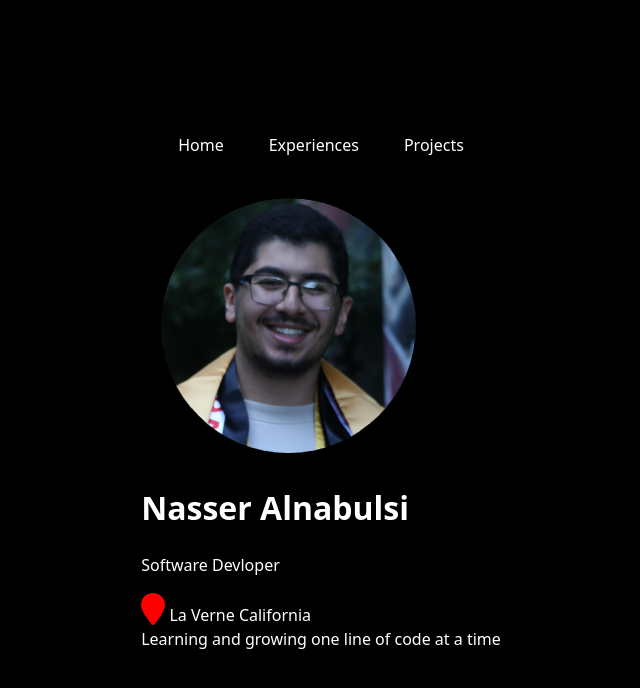
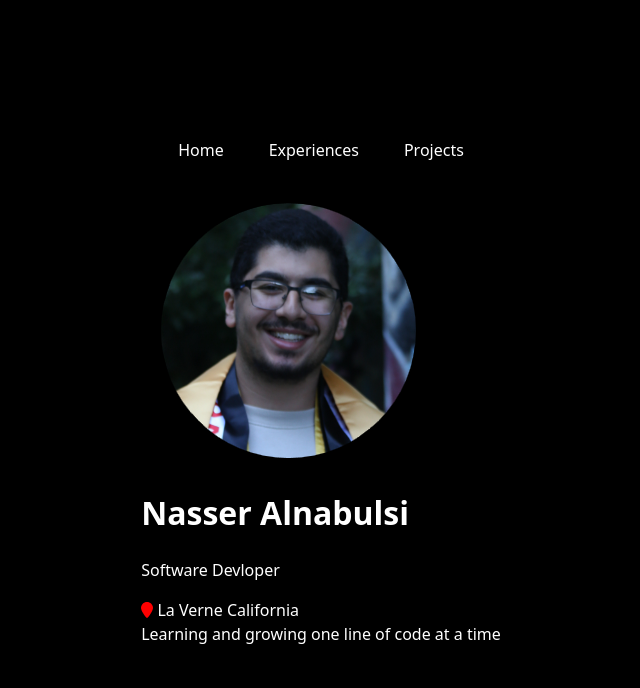
Before and after one commit to NasserA12433/naweb, a React (Vite) app: page / in a window 1280 px wide. Shown: the top 688 px of the page, without its empty margins (319-959 px from the left). Built offline with nearby package versions, Linux system fonts and the light colour scheme.

Commit message:
Changed the pin size

```diff
--- a/src/home.tsx
+++ b/src/home.tsx
@@ -13,8 +13,8 @@ function Home() {
         Nasser Alnabulsi
       </h1>
       <p>
-        <Typewriter text="Software Devloper " speed={100}/>
-        <FontAwesomeIcon icon={faLocationPin} size="2x" color="red"/>
+        <Typewriter text="Software Devloper" speed={100}/>
+        <FontAwesomeIcon icon={faLocationPin} color="red"/>
         {" "}La Verne California
         <br/>
         Learning and growing one line of code at a time
```
